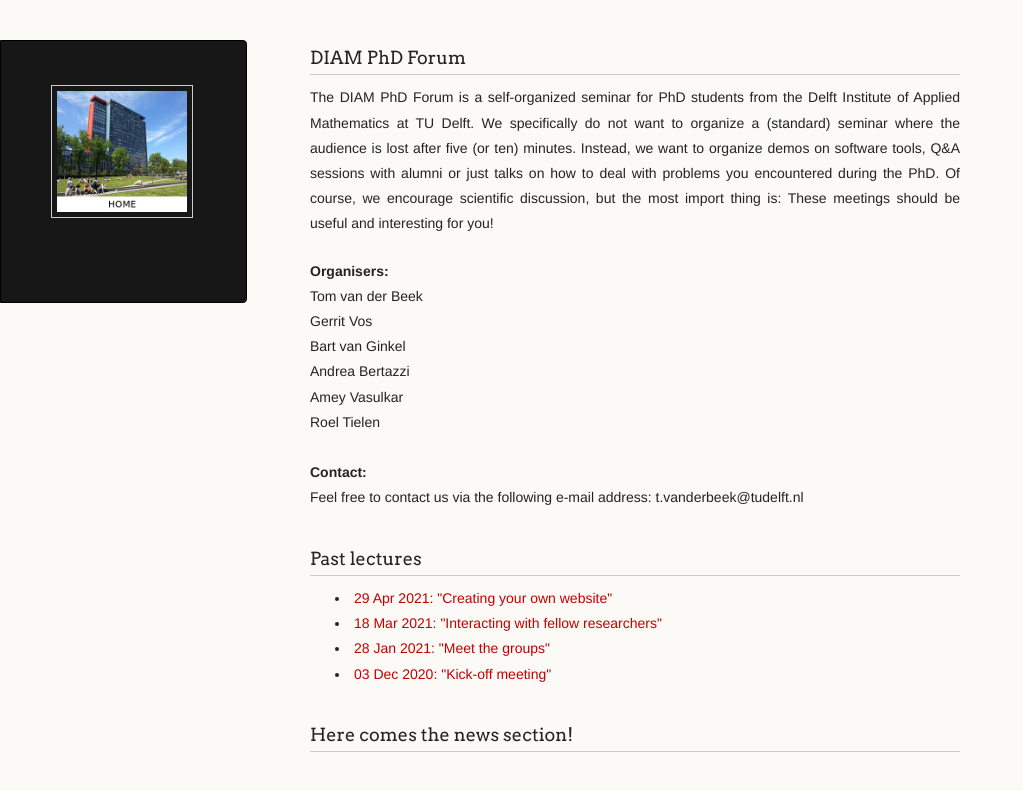
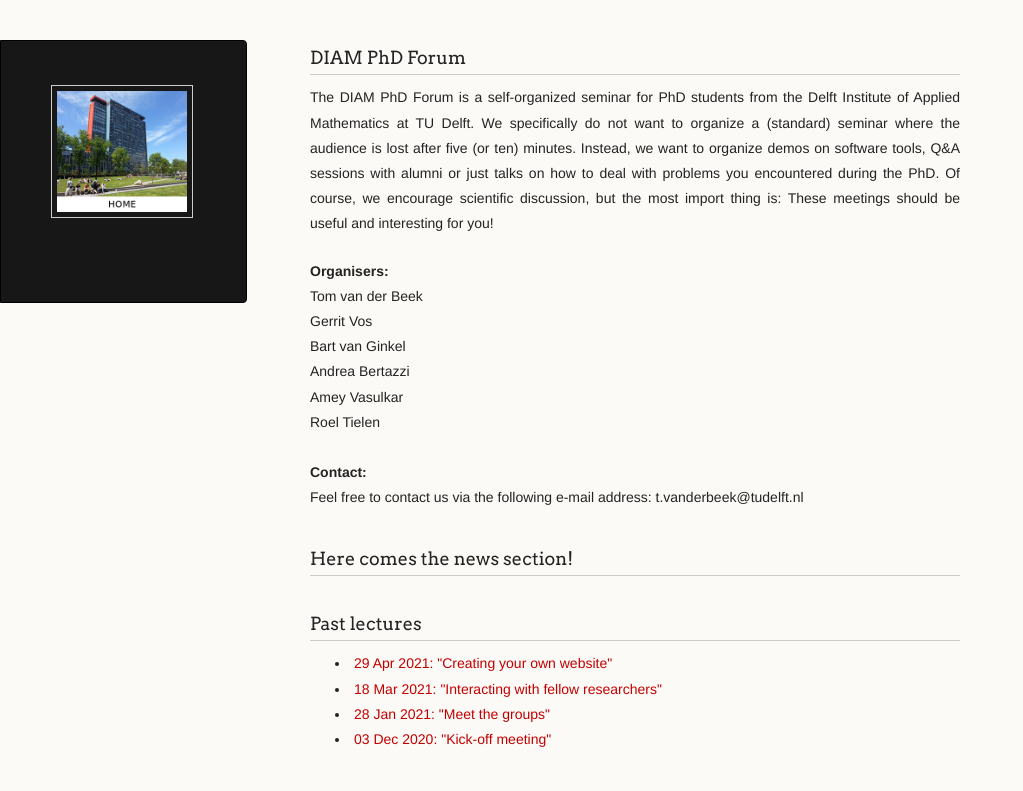
Before and after one commit to phdforum/phdforum.github.io, a Jekyll site: the page built from index.html, in a window 1280 px wide. Shown: the top 791 px of the page, without its empty margins (0-1023 px from the left). Built offline with Jekyll 4.4.1, drawn with Linux system fonts in a browser that asks for light colours; part of the change alters nothing that is shown.

```diff
--- a/index.html
+++ b/index.html
@@ -18,6 +18,8 @@ title: DIAM PhD Forum
 <strong>Contact: </strong>
 <br> Feel free to contact us via the following e-mail address: t.vanderbeek@tudelft.nl
 
+<h3> Here comes the news section! </h3>
+
 <div id="lectures">
   <ul>
     {% for post in site.categories.lecture %}
@@ -31,7 +33,6 @@ title: DIAM PhD Forum
   </ul>
 </div>
 
-<h3> Here comes the news section! </h3>
 
 <!-- vim: ts=2:sts=2:sw=2:et:tw=80
 -->
```
